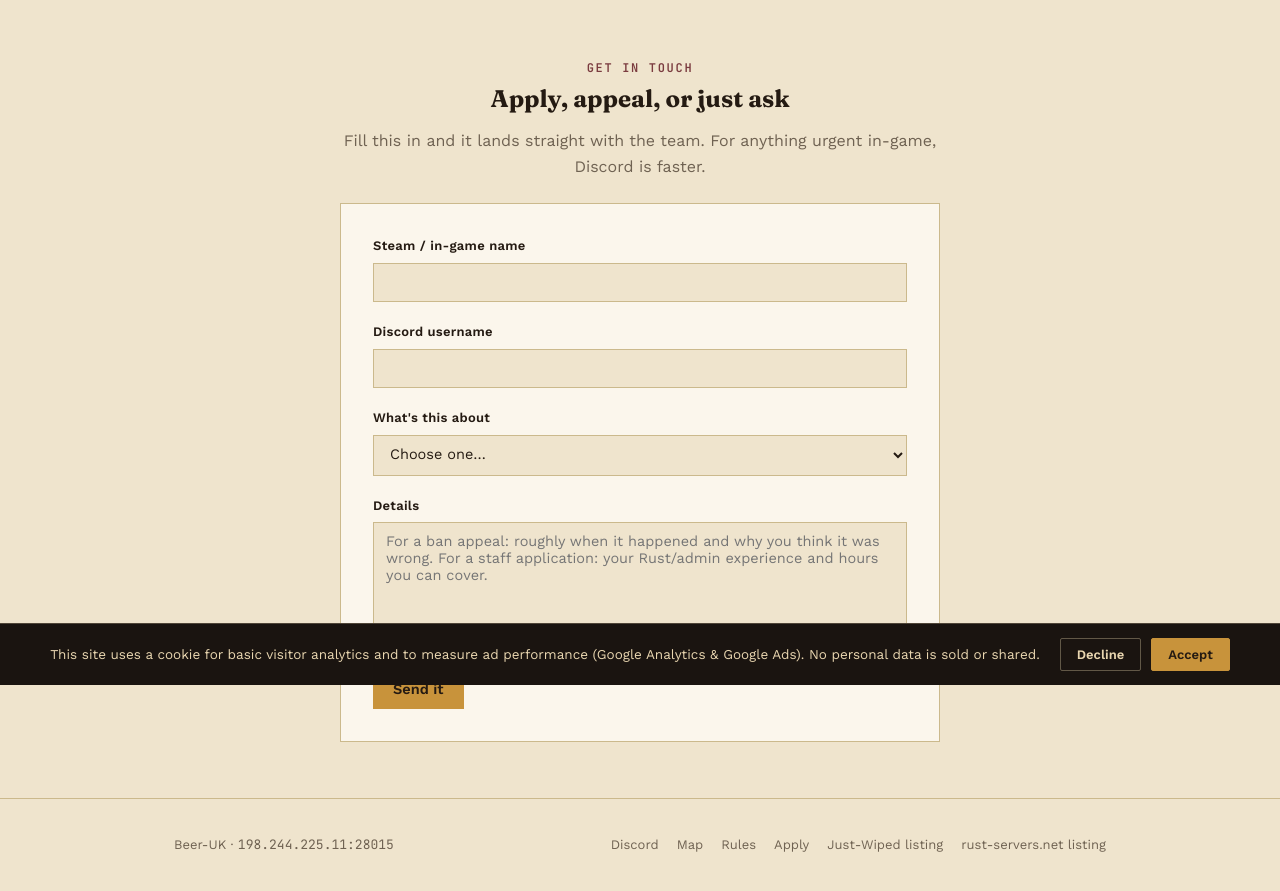
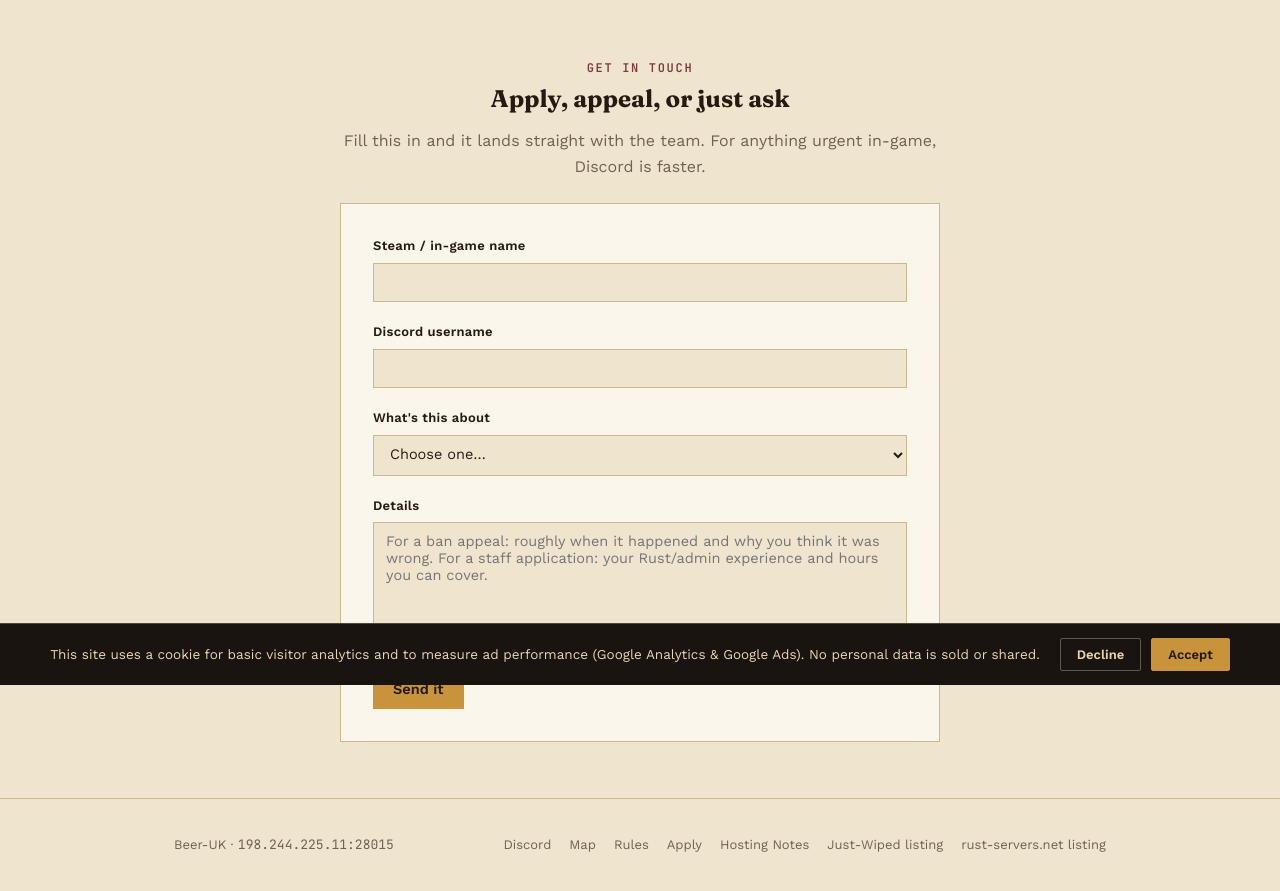
Before and after one commit to beer-uk-rust/beer-uk-site, a website: page apply.html in a window 1280 px wide. Shown: the part 115-1006 px from the top of the page. Drawn offline with nearby package versions, Linux system fonts and the light colour scheme.

Commit message:
Update apply.html

```diff
--- a/apply.html
+++ b/apply.html
@@ -104,6 +104,7 @@
       <li><a href="map.html">Map</a></li>
       <li><a href="rules.html">Rules</a></li>
       <li><a href="apply.html">Apply</a></li>
+      <li><a href="hosting-notes.html">Hosting Notes</a></li>
             <li><a href="https://just-wiped.net/rust_servers/3139914">Just-Wiped listing</a></li>
             <li><a href="https://rust-servers.net/server/178155/">rust-servers.net listing</a></li>
     </ul>
```
